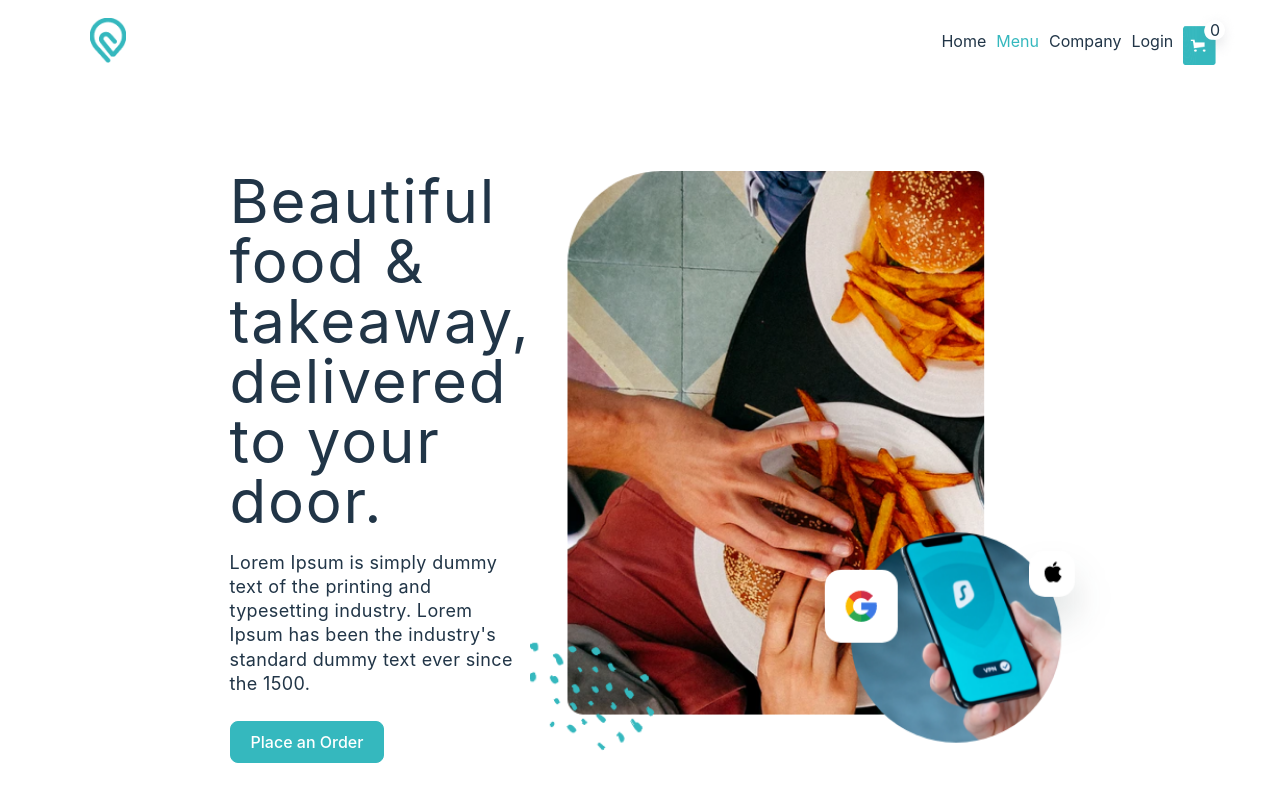
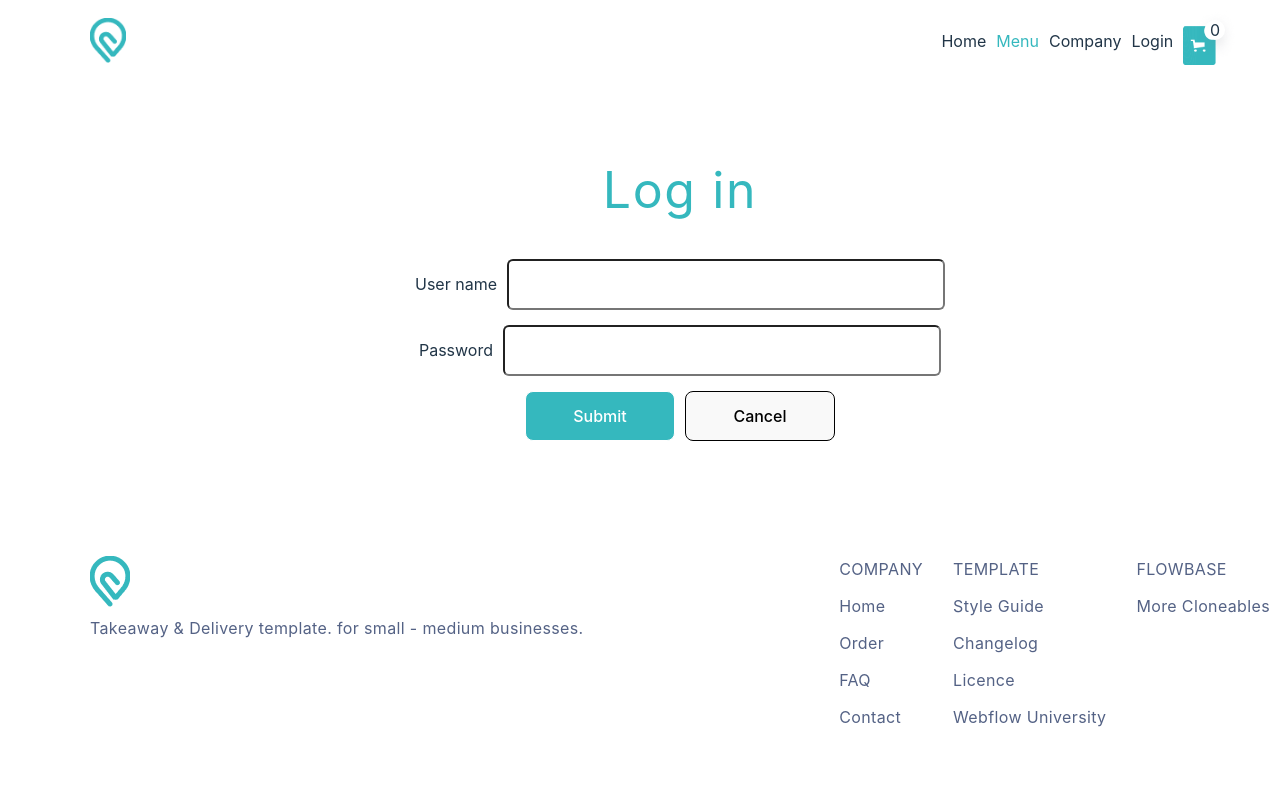
Before and after one commit to voiteshonok/React-Course, a React (Vite) app: page / in a window 1280 px wide. Shown: the top 800 px of the page. Built offline with nearby package versions, Linux system fonts and the light colour scheme; no server answers.

Commit message:
HW-6: added Login component with validation

```diff
--- a/src/App.jsx
+++ b/src/App.jsx
@@ -1,10 +1,22 @@
-import React, { useState } from 'react';
+import React, { useState, useEffect } from 'react';
 import './App.css';
-import { CardCollection, Header, BrowseMenu, Footer, HomeCard } from './components/index';
+import { CardCollection, Header, BrowseMenu, Footer, HomeCard, Login } from './components/index';
 
 const App = () => {
   const [cartCounter, setCounter] = useState(0);
   const [category, setCategory] = useState("Dessert");
+
+  useEffect(() => {
+    const storedUsers = localStorage.getItem('users');
+    if (!storedUsers) {
+      const defaultUsers = [
+        { username: 'user1', password: 'password1' },
+        { username: 'user2', password: 'password2' },
+        { username: 'admin', password: 'admin123' },
+      ];
+      localStorage.setItem('users', JSON.stringify(defaultUsers));
+    }
+  }, []);
 
   const incrementCounter = (addCounterValue) => {
     setCounter((prevCounter) => prevCounter + addCounterValue);
@@ -17,9 +29,10 @@ const App = () => {
   return (
     <div className='app'>
       <Header counter={cartCounter} />
-      <HomeCard />
-      <BrowseMenu changeCategory={changeCategory} />
-      <CardCollection incrementCounter={incrementCounter} category={category}/>
+      {/* <HomeCard /> */}
+      <Login />
+      {/* <BrowseMenu changeCategory={changeCategory} />
+      <CardCollection incrementCounter={incrementCounter} category={category}/> */}
       <Footer />
     </div>
   );
--- /dev/null
+++ b/src/components/Login/Login.css
@@ -0,0 +1,56 @@
+.login-container {
+    max-width: 1200px;
+    margin: 50px auto;
+    text-align: center;
+  }
+
+.input-group {
+    margin-bottom: 15px;
+}
+
+.input-error {
+    color: red;
+}
+
+.button-group {
+    margin-bottom: 15px;
+}
+
+.cancel-button {
+    margin-left: 10px;
+}
+
+.input-label {
+    padding-right: 10px;
+}
+
+.login-container input {
+    height: 45px;
+    width: 430px;
+    border-radius: 6px;
+    font-size: 16px;
+    font-weight: 400;
+    font: Inter;
+}
+
+.login-container-heading {
+    color: #35B8BE;
+    font-family: Inter;
+    font-size: 50px;
+    font-weight: 400;
+    line-height: 55px;
+    letter-spacing: 1.649999976158142px;
+    text-align: center;
+    text-underline-position: from-font;
+    text-decoration-skip-ink: none;
+}
+
+.login-container button {
+    width: 150px;
+    height: 50px;
+}
+
+.button-group-submit {
+    background: #35B8BE;
+    color: white;
+}
--- /dev/null
+++ b/src/components/Login/Login.jsx
@@ -0,0 +1,113 @@
+import React, { useState, useEffect } from 'react';
+import './Login.css';
+
+
+const Login = () => {
+  const [formData, setFormData] = useState({ username: '', password: '' });
+  const [loginStatus, setLoginStatus] = useState('');
+  const [users, setUsers] = useState([]);
+  const [formErrors, setFormErrors] = useState({ username: '', password: '' });
+
+  useEffect(() => {
+    const stroredUsers = localStorage.getItem('users');
+    if (stroredUsers) {
+        setUsers(JSON.parse(stroredUsers));
+    }
+  }, [])
+
+  const handleInputChange = (e) => {
+    const { name, value } = e.target;
+    setFormData({ ...formData, [name]: value });
+  };
+
+  const validateForm = () => {
+    let errors = { username: '', password: '' };
+    let isValid = true;
+
+    if (!formData.username) {
+      errors.username = 'Username is required';
+      isValid = false;
+    } else if (!/^[a-zA-Z0-9]{3,20}$/.test(formData.username)) {
+      errors.username = 'Username must be alphanumeric and 3-20 characters long';
+      isValid = false;
+    }
+
+    if (!formData.password) {
+      errors.password = 'Password is required';
+      isValid = false;
+    } else if (formData.password.length < 6) {
+      errors.password = 'Password must be at least 6 characters long';
+      isValid = false;
+    }
+
+    setFormErrors(errors);
+    return isValid;
+  };
+
+  const handleSubmit = (e) => {
+    e.preventDefault();
+
+    if (validateForm()) {
+      const userExists = users.some(
+        (user) => user.username === formData.username && user.password === formData.password
+      );
+
+      if (userExists) {
+        setLoginStatus('Login successful!');
+      } else {
+        setLoginStatus('Invalid username or password.');
+      }
+
+    } else {
+      setLoginStatus('Please fix the errors in the form.');
+    }
+  };
+
+  const handleCancel = () => {
+    setFormData({ username: '', password: '' });
+    setFormErrors({ username: '', password: '' });
+    setLoginStatus('');
+  };
+
+  return (
+    <div className="login-container">
+      <h2 className="login-container-heading">Log in</h2>
+      <form onSubmit={handleSubmit}>
+        <div className="input-group">
+          <label className='input-label' htmlFor="username">User name</label>
+          <input
+            id="username"
+            name="username"
+            type="text"
+            value={formData.username}
+            onChange={handleInputChange}
+          />
+          {formErrors.username && <p className="input-error">{formErrors.username}</p>}
+        </div>
+
+        <div className="input-group">
+          <label className='input-label' htmlFor="password">Password</label>
+          <input
+            id="password"
+            name="password"
+            type="password"
+            value={formData.password}
+            onChange={handleInputChange}
+          />
+          {formErrors.password && <p className="input-error">{formErrors.password}</p>}
+        </div>
+
+        <div className="button-group">
+          <button className="button-group-submit" type="submit">Submit</button>
+          <button type="button" onClick={handleCancel} className="cancel-button">
+            Cancel
+          </button>
+        </div>
+      </form>
+
+      {loginStatus && <p>{loginStatus}</p>}
+    </div>
+  );
+};
+
+export default Login;
--- /dev/null
+++ b/src/components/Login/index.js
@@ -0,0 +1 @@
+export { default as Login } from './Login';
--- a/src/components/index.js
+++ b/src/components/index.js
@@ -4,3 +4,4 @@ export * from "./BrowseMenu"
 export * from "./CardCollection"
 export * from "./Footer"
 export * from "./HomeCard"
+export * from "./Login"
```
